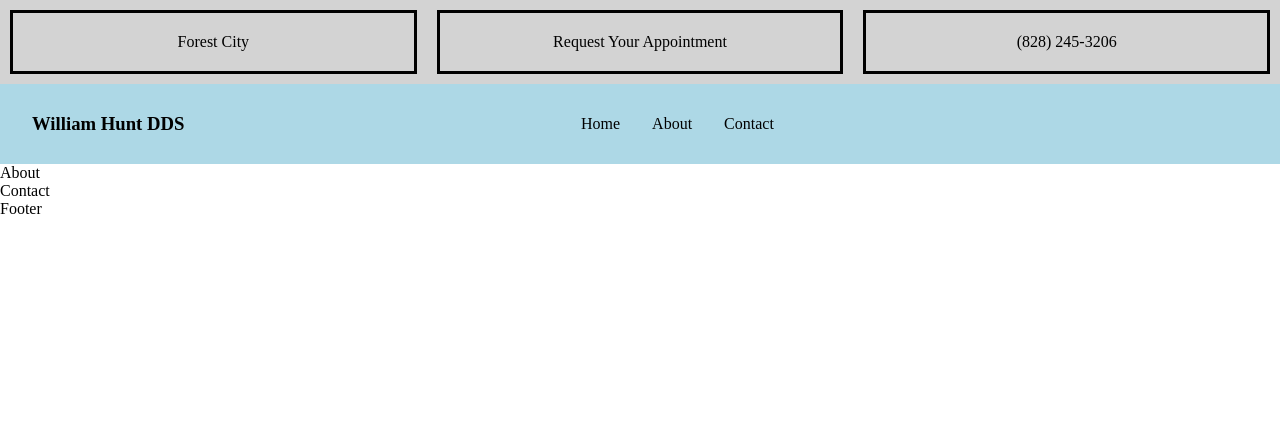
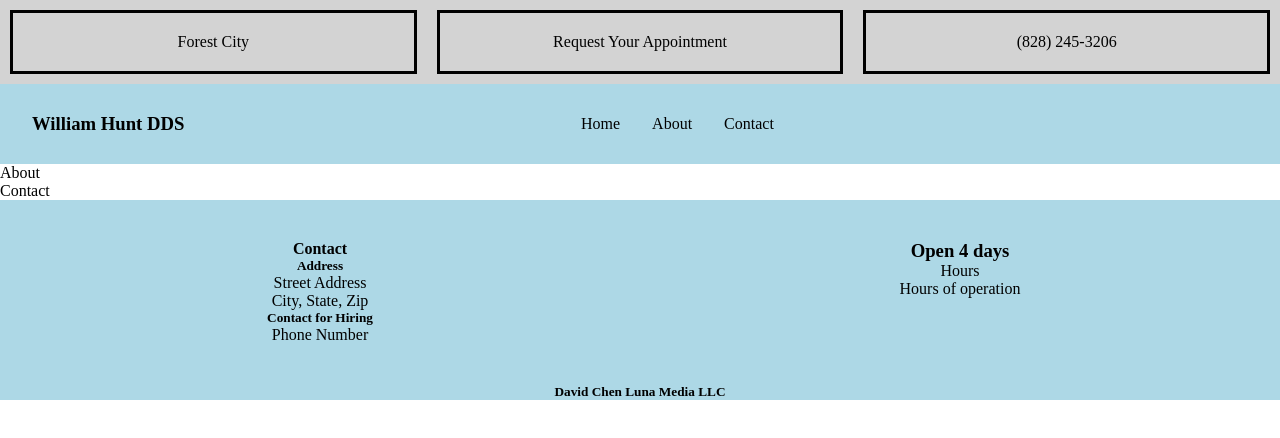
Before and after one commit to dchen8419/William_Hunt_DDS, a React (Create React App) app: page / in a window 1280 px wide. Shown: the top 438 px of the page. Built offline with nearby package versions, Linux system fonts and the light colour scheme.

Commit message:
added footer component

```diff
--- a/src/components/footer/Footer.css
+++ b/src/components/footer/Footer.css
@@ -0,0 +1,33 @@
+.footer-container {
+    background-color: lightblue;
+}
+
+.footer-information {
+    display: inline;
+    padding: 0;
+}
+
+.footer-contact-container {
+    display: flex;
+    flex-wrap: wrap;
+    justify-content: space-around;
+    text-align: center;
+}
+
+.footer-container-item {
+    margin: 40px;
+    width: 500px;
+}
+
+.footer-container-contact {
+    min-height: 100px;
+}
+
+.footer-container-hours {
+    min-height: 100px;
+}
+
+.footer-copyright {
+    display: flex;
+    justify-content: center;
+}
--- a/src/components/footer/Footer.jsx
+++ b/src/components/footer/Footer.jsx
@@ -1,8 +1,28 @@
 import React from 'react'
+import '../footer/Footer.css'
 
 function Footer() {
   return (
-    <div>Footer</div>
+    <div className='footer-container'>
+            <ul className='footer-information'>
+                <div className='footer-contact-container'>
+                    <div className='footer-container-item footer-container-contact'>
+                        <h4>Contact</h4>
+                        <h5>Address</h5>
+                        <p>Street Address</p>
+                        <p>City, State, Zip</p>
+                        <h5>Contact for Hiring</h5>
+                        <p>Phone Number</p>
+                    </div>
+                    <div className='footer-container-item footer-container-hours'>
+                        <h3>Open 4 days</h3>
+                        <p>Hours</p>
+                        <p>Hours of operation</p>
+                    </div>
+                </div>
+                <h5 className='footer-copyright'>David Chen Luna Media LLC</h5>
+            </ul>
+        </div>
   )
 }
 
```
